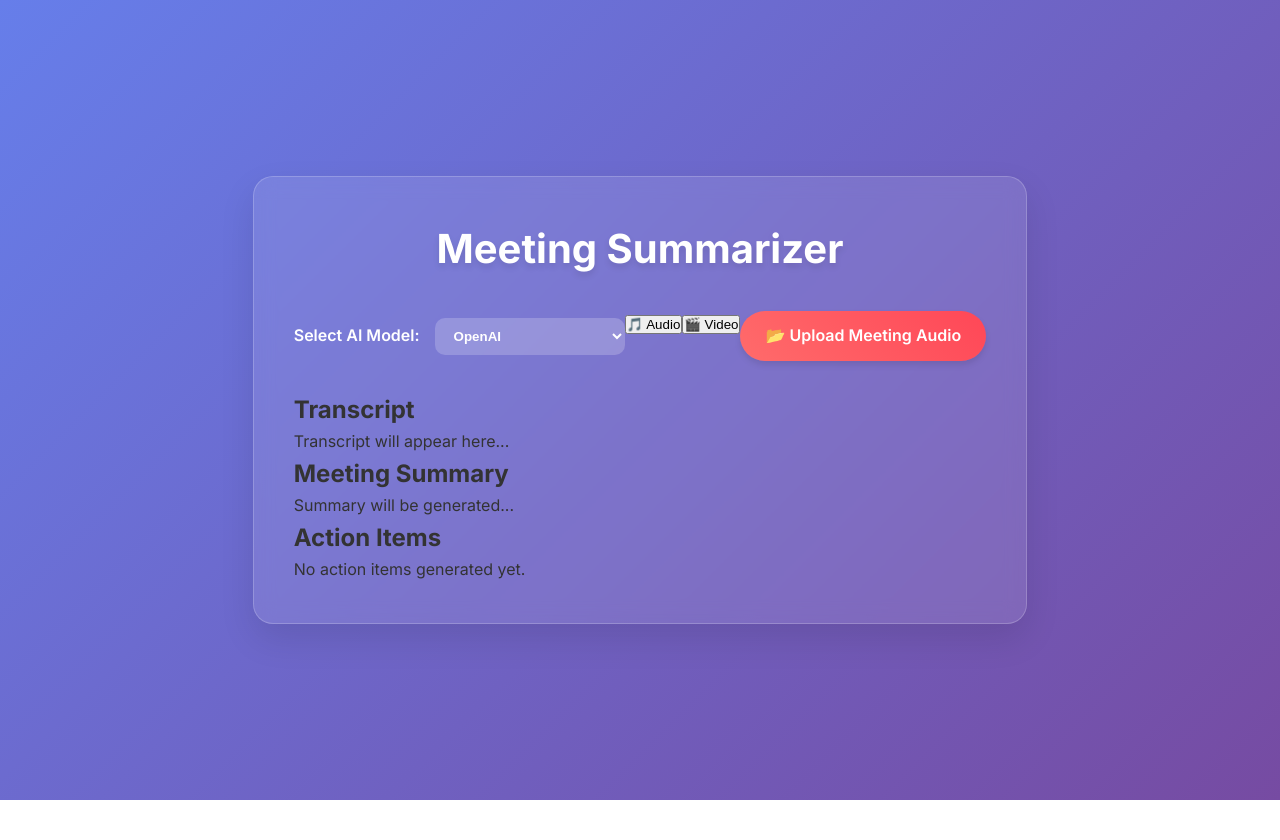
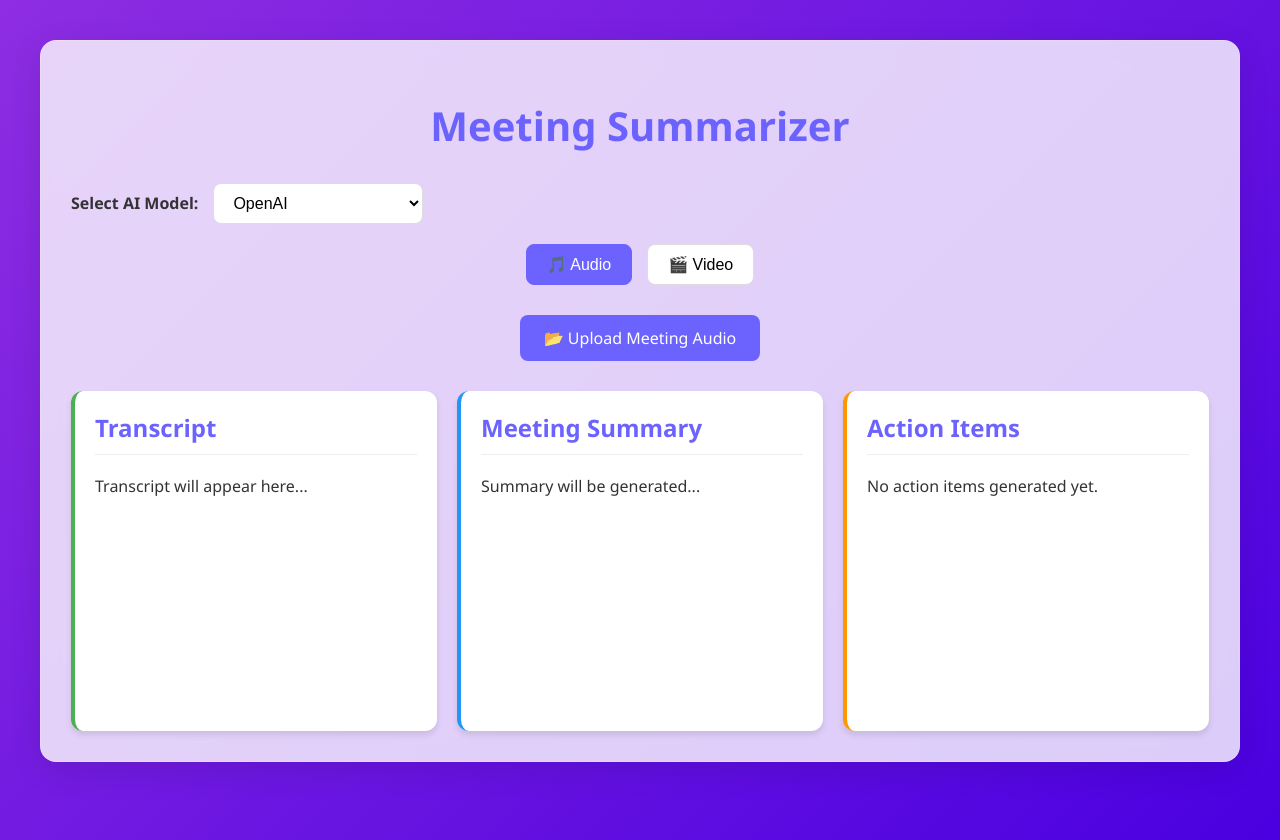
Before and after one commit to zenistu17/AIQOD, a React (Create React App) app in the folder frontend/: page / in a window 1280 px wide. Before the commit the page ends 800 px from the top, so only its background shows below. Built offline with nearby package versions, Linux system fonts and the light colour scheme.

Commit message:
Update App.css video included

```diff
--- a/frontend/src/App.css
+++ b/frontend/src/App.css
@@ -1,50 +1,49 @@
-@import url('https://fonts.googleapis.com/css2?family=Inter:wght@300;400;600;700&display=swap');
-
-* {
-  margin: 0;
-  padding: 0;
-  box-sizing: border-box;
+/* App.css */
+:root {
+  --primary-color: #6c63ff;
+  --secondary-color: #f5f5f5;
+  --text-color: #333;
+  --card-bg: rgba(255, 255, 255, 0.8);
+  --gradient-start: #8e2de2;
+  --gradient-end: #4a00e0;
+  --shadow-color: rgba(0, 0, 0, 0.1);
 }
 
 body {
-  font-family: 'Inter', -apple-system, BlinkMacSystemFont, 'Segoe UI', 'Roboto', sans-serif;
-  line-height: 1.6;
-  background: linear-gradient(135deg, #667eea 0%, #764ba2 100%);
+  margin: 0;
+  font-family: 'Segoe UI', 'Roboto', sans-serif;
+  background: linear-gradient(135deg, var(--gradient-start), var(--gradient-end));
   min-height: 100vh;
-  display: flex;
-  justify-content: center;
-  align-items: center;
-  color: #333;
+  color: var(--text-color);
+  padding: 20px;
 }
 
 .app-container {
-  width: 100%;
   max-width: 1200px;
+  margin: 0 auto;
   padding: 20px;
 }
 
 .glass-morphism-card {
-  background: rgba(255, 255, 255, 0.1);
+  background: var(--card-bg);
   backdrop-filter: blur(10px);
-  border-radius: 20px;
-  border: 1px solid rgba(255, 255, 255, 0.2);
-  box-shadow: 0 15px 35px rgba(0, 0, 0, 0.1);
-  padding: 40px;
-  max-width: 900px;
-  margin: 0 auto;
+  border-radius: 16px;
+  padding: 30px;
+  box-shadow: 0 8px 32px 0 var(--shadow-color);
+  border: 1px solid rgba(255, 255, 255, 0.18);
 }
 
 .app-title {
   text-align: center;
-  color: white;
+  margin-bottom: 30px;
+  color: var(--primary-color);
   font-size: 2.5rem;
-  margin-bottom: 30px;
-  text-shadow: 0 4px 6px rgba(0, 0, 0, 0.1);
 }
 
 .input-section {
   display: flex;
-  justify-content: space-between;
+  flex-direction: column;
+  gap: 20px;
   margin-bottom: 30px;
 }
 
@@ -55,26 +54,43 @@
 }
 
 .model-select-label {
-  color: white;
   font-weight: 600;
 }
 
 .model-select {
   padding: 10px 15px;
-  border-radius: 10px;
-  border: none;
-  background-color: rgba(255, 255, 255, 0.2);
-  color: white;
-  font-weight: 600;
+  border-radius: 8px;
+  border: 1px solid #ddd;
+  background-color: white;
+  font-size: 1rem;
+  cursor: pointer;
+}
+
+.file-type-toggle {
+  display: flex;
+  justify-content: center;
+  gap: 15px;
+  margin-bottom: 10px;
+}
+
+.toggle-button {
+  padding: 10px 20px;
+  border-radius: 8px;
+  border: 1px solid #ddd;
+  background-color: white;
+  cursor: pointer;
+  font-size: 1rem;
   transition: all 0.3s ease;
 }
 
-.model-select:hover {
-  background-color: rgba(255, 255, 255, 0.3);
+.toggle-button.active {
+  background-color: var(--primary-color);
+  color: white;
+  border-color: var(--primary-color);
 }
 
 .file-upload-wrapper {
-  position: relative;
+  text-align: center;
 }
 
 .file-input {
@@ -83,28 +99,27 @@
 
 .file-upload-button {
   display: inline-block;
-  padding: 12px 25px;
-  background: linear-gradient(45deg, #ff6b6b, #ff4757);
+  padding: 12px 24px;
+  background-color: var(--primary-color);
   color: white;
-  border-radius: 50px;
+  border-radius: 8px;
   cursor: pointer;
-  font-weight: 600;
+  font-size: 1rem;
   transition: all 0.3s ease;
-  box-shadow: 0 4px 6px rgba(0, 0, 0, 0.1);
 }
 
 .file-upload-button:hover {
-  transform: translateY(-3px);
-  box-shadow: 0 6px 8px rgba(0, 0, 0, 0.2);
+  background-color: #5a52d5;
+  transform: translateY(-2px);
 }
 
 .loader {
-  border: 4px solid rgba(255, 255, 255, 0.3);
-  border-top: 4px solid white;
+  border: 5px solid #f3f3f3;
+  border-top: 5px solid var(--primary-color);
   border-radius: 50%;
-  width: 40px;
-  height: 40px;
-  animation: spin 1s linear infinite;
+  width: 50px;
+  height: 50px;
+  animation: spin 2s linear infinite;
   margin: 20px auto;
 }
 
@@ -113,60 +128,71 @@
   100% { transform: rotate(360deg); }
 }
 
-.results-section {
+.results-section-horizontal {
   display: grid;
-  grid-template-columns: repeat(3, 1fr);
+  grid-template-columns: repeat(auto-fit, minmax(300px, 1fr));
   gap: 20px;
 }
 
-.result-card {
-  background: rgba(255, 255, 255, 0.1);
-  border-radius: 15px;
+.result-card-horizontal {
+  background: white;
+  border-radius: 12px;
   padding: 20px;
-  backdrop-filter: blur(5px);
-  border: 1px solid rgba(255, 255, 255, 0.2);
+  box-shadow: 0 4px 6px var(--shadow-color);
+  height: 300px;
+  overflow-y: auto;
 }
 
-.result-card h2 {
-  color: white;
-  margin-bottom: 15px;
-  text-align: center;
-  font-size: 1.2rem;
+.result-card-horizontal h2 {
+  color: var(--primary-color);
+  margin-top: 0;
+  padding-bottom: 10px;
+  border-bottom: 1px solid #eee;
 }
 
-.result-card p {
-  color: rgba(255, 255, 255, 0.8);
-  text-align: center;
+.transcript-card {
+  border-left: 4px solid #4caf50;
 }
 
-.action-items-card ul {
-  list-style: none;
+.summary-card {
+  border-left: 4px solid #2196f3;
+}
+
+.action-items-card {
+  border-left: 4px solid #ff9800;
 }
 
 .action-item {
+  margin-bottom: 15px;
+  padding: 10px;
+  background-color: #f9f9f9;
+  border-radius: 8px;
   display: flex;
-  justify-content: space-between;
-  align-items: center;
-  background: rgba(255, 255, 255, 0.1);
-  margin-bottom: 10px;
-  padding: 10px;
-  border-radius: 8px;
+  flex-direction: column;
+  gap: 5px;
 }
 
-.action-item .task {
-  flex-grow: 1;
-  color: white;
+.task {
   font-weight: 600;
 }
 
-.action-item .assignee,
-.action-item .deadline {
-  color: rgba(255, 255, 255, 0.7);
-  margin-left: 10px;
+.assignee, .deadline {
+  font-size: 0.9rem;
+  color: #666;
 }
 
+/* Responsive design */
 @media (max-width: 768px) {
-  .results-section {
+  .results-section-horizontal {
     grid-template-columns: 1fr;
   }
+
+  .input-section {
+    gap: 15px;
+  }
+
+  .model-select-wrapper {
+    flex-direction: column;
+    align-items: flex-start;
+  }
 }
```
